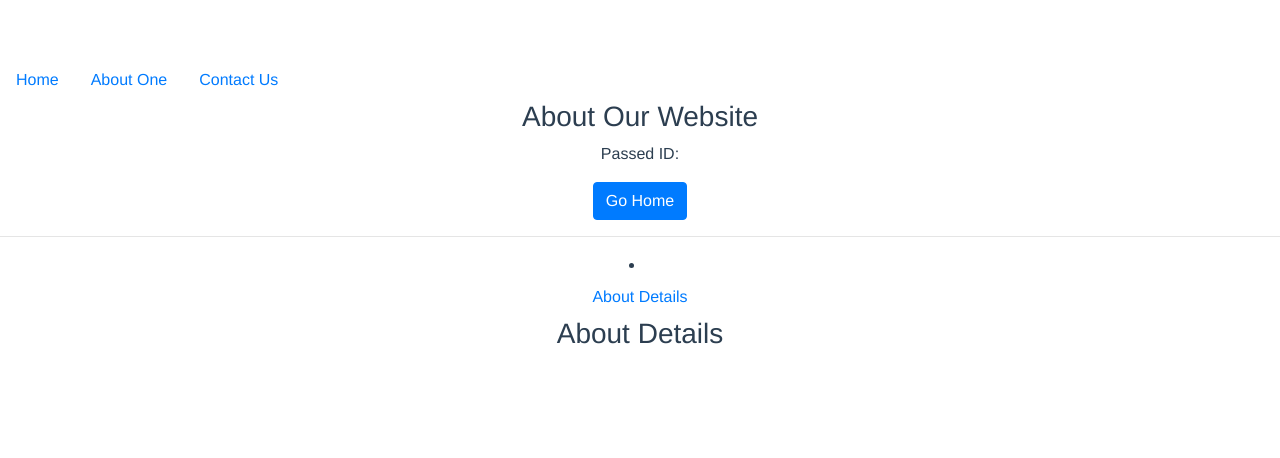
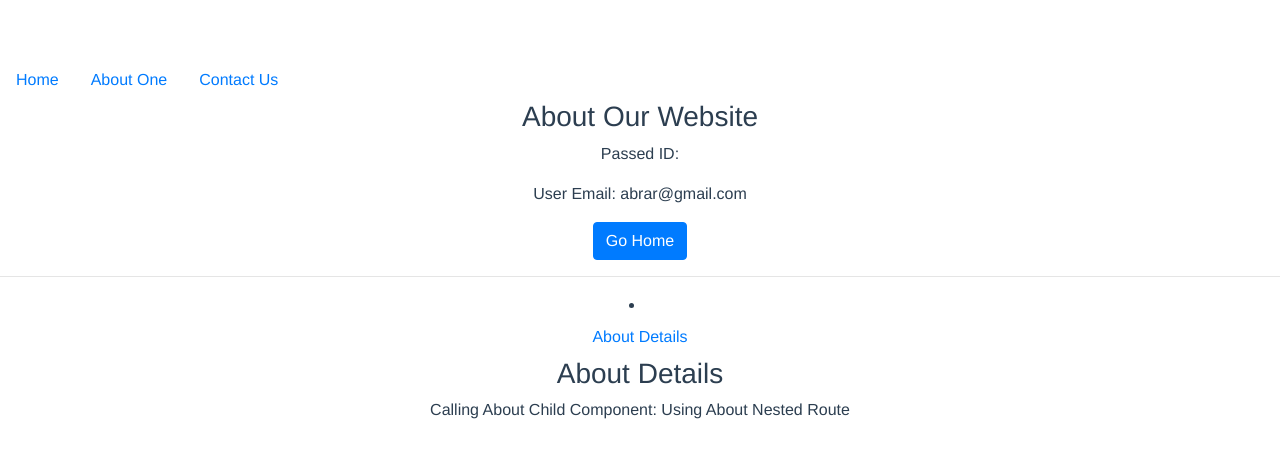
Before and after one commit to abrardev99/Vue-Practice-created-CLI3, a Vue app: page /about/detail in a window 1280 px wide. Shown: the top 458 px of the page. Built offline with nearby package versions, Linux system fonts and the light colour scheme.

Commit message:
practice vuex, better state managment, store email globally then get using getters and set using mutations

```diff
--- a/package.json
+++ b/package.json
@@ -11,7 +11,8 @@
     "axios": "^0.19.0",
     "core-js": "^2.6.5",
     "vue": "^2.6.10",
-    "vue-router": "^3.1.3"
+    "vue-router": "^3.1.3",
+    "vuex": "^3.1.1"
   },
   "devDependencies": {
     "@vue/cli-plugin-babel": "^3.11.0",
--- a/src/App.vue
+++ b/src/App.vue
@@ -6,12 +6,10 @@
 </template>
 
 <script>
-import HelloWorld from "./components/HelloWorld.vue";
 import Header from "./components/Header.vue";
 export default {
   name: "app",
   components: {
-    HelloWorld,
     Header
   }
 };
--- a/src/components/About.vue
+++ b/src/components/About.vue
@@ -2,6 +2,7 @@
   <div class="app">
     <h3>About Our Website</h3>
     <p>Passed ID: {{ id }}</p>
+    <p>User Email: {{ getEmail }}</p>
     <button @click="goHome" class="btn btn-primary">Go Home</button>
     <hr />
     <li class="nav-item">
@@ -14,7 +15,8 @@
 export default {
   data() {
     return {
-      id: this.$route.params.id
+      id: this.$route.params.id,
+
     };
   },
   // vue does not re-create component when we load same component with different id, like user/10, user/11.
@@ -30,6 +32,12 @@ export default {
     goHome() {
       this.$router.push("/");
     }
+  },
+
+  computed: {
+    getEmail() {
+      return this.$store.getters.getEmail;
+    }
   }
 };
 </script>
--- a/src/components/AboutDetails.vue
+++ b/src/components/AboutDetails.vue
@@ -1,5 +1,6 @@
 <template>
   <div class="app">
     <h3>About Details</h3>
+    <p>Calling About Child Component: Using About Nested Route</p>
   </div>
 </template>
--- a/src/components/HelloWorld.vue
+++ b/src/components/HelloWorld.vue
@@ -2,6 +2,9 @@
   <div id="app">
     <h1>{{ msg }}</h1>
     <h3>Home Route</h3>
+    <p>User Email: {{ getEmail }}</p>
+    <br />
+    <button @click="updateEmail('update@gmail.com')">Update Email</button>
     <!-- <button @click="fetchData">Fetch All Data</button>
     <button @click="fetchSpecificData">Fetch Specific</button>
     <button @click="saveData">Save Data</button>-->
@@ -45,11 +48,22 @@ export default {
         .then(res => {
           console.log(res.data);
         });
+    },
+
+    // updating email in store
+    updateEmail(updatedEmail) {
+      // well this will not work, we have to make mutations so called getter
+      // this.$store.state.email = "updated@gmail.com";
+
+      this.$store.commit("setEmail", updatedEmail);
+    }
+  },
+
+  // should fetch data from store in computed propertie to behaview reactivily
+  computed: {
+    getEmail() {
+      return this.$store.getters.getEmail;
     }
   }
-
-  // mounted() {
-  //   console.log(process.env.VUE_APP_USER_BASE_URL);
-  // }
 };
 </script>
--- a/src/main.js
+++ b/src/main.js
@@ -3,6 +3,7 @@ import App from './App.vue'
 import AppRoute from 'vue-router';
 // import the routes that we created
 import { routes } from './routes.js'
+import { store } from './store/store.js'
 
 Vue.use(AppRoute);
 // here binding our routes with vue-route lib
@@ -21,4 +22,5 @@ new Vue({
   // then passs that created router to vue instance
   router,
   // or router: router
+  store,
 }).$mount('#app')
--- /dev/null
+++ b/src/store/store.js
@@ -0,0 +1,26 @@
+import Vue from 'vue';
+import Vuex from 'vuex';
+import { stat } from 'fs';
+
+Vue.use(Vuex);
+
+export const store = new Vuex.Store({
+    // satet, getters, mutations, actions
+    state: {
+        email: 'abrar@gmail.com'
+    },
+
+    getters: {
+        getEmail(state) {
+            return state.email;
+        }
+    },
+    mutations: {
+        setEmail(state, email) {
+            console.log(email)
+            state.email = email;
+        }
+    }
+
+
+});
```
Also changed, not shown: 1 other file (tests, documents, lock files or other folders).
